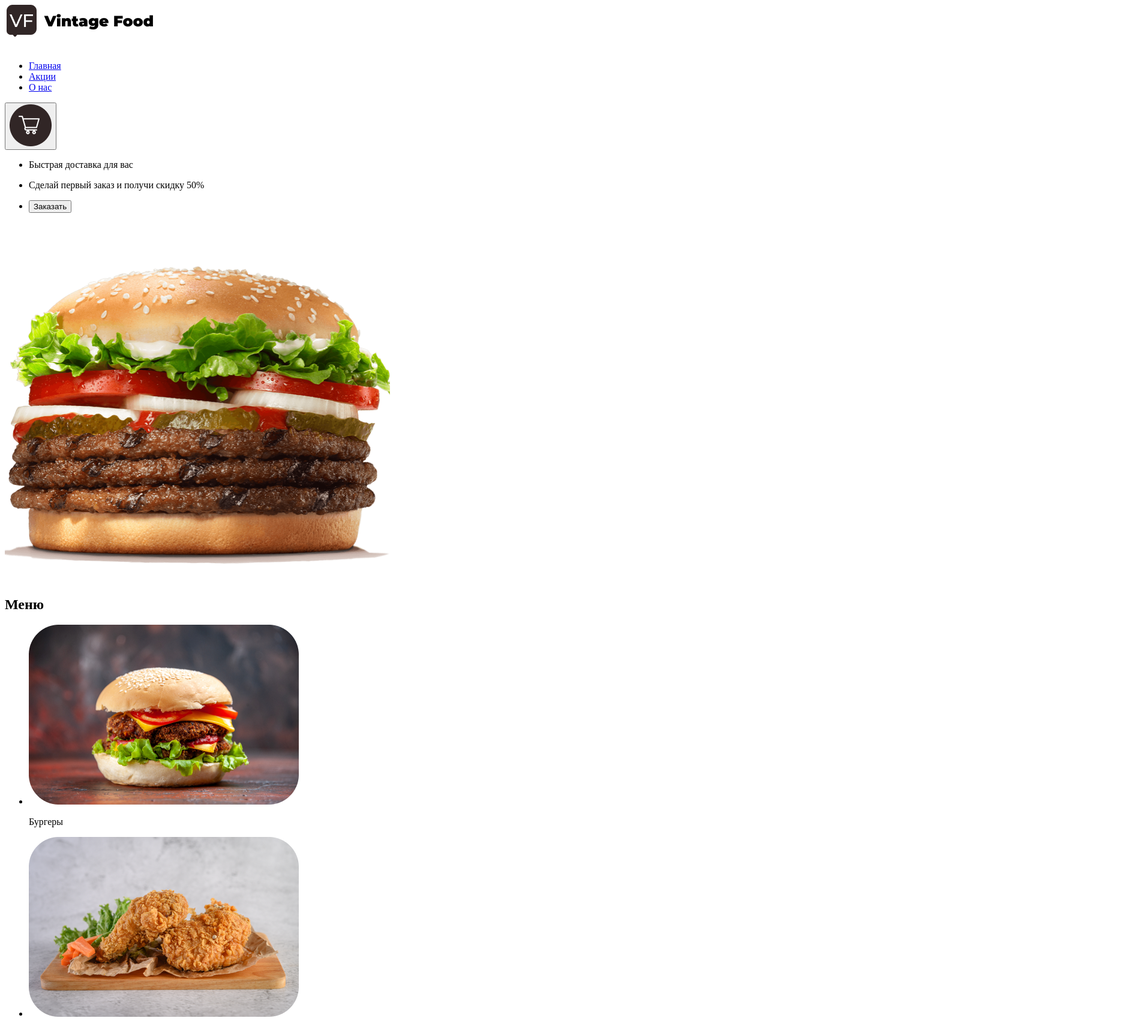
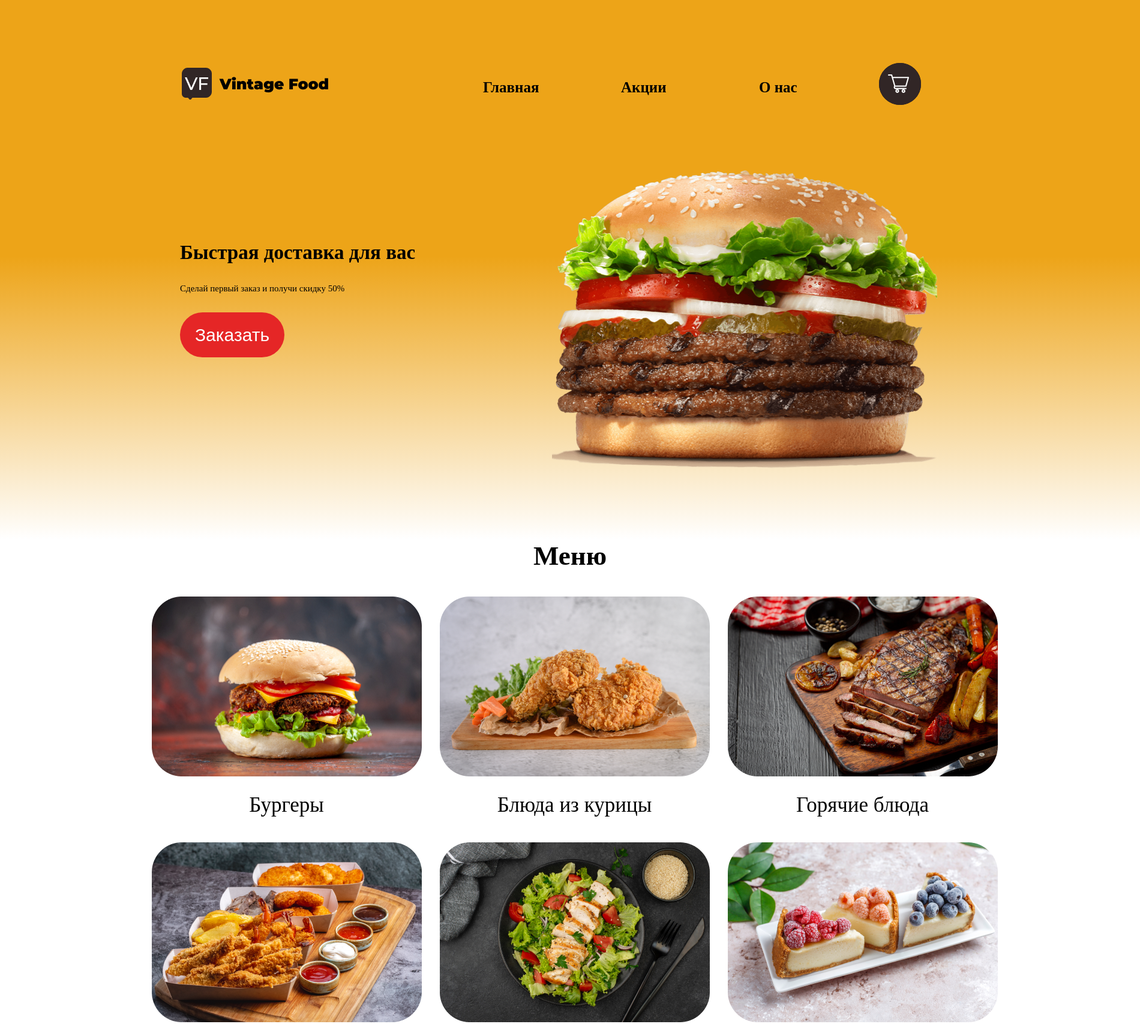
Before and after one commit to Hromsi/Pactice-CSS, a plain HTML site: page index.html in a window 1280 px wide. Shown: the top 1708 px of the page at 60% size, 1900 px wide, since content can reach past the window. Drawn offline with Linux system fonts and the light colour scheme.

Commit message:
added static styles

```diff
--- a/index.html
+++ b/index.html
@@ -3,13 +3,14 @@
 <head>
     <meta charset="UTF-8">
     <meta name="viewport" content="width=device-width, initial-scale=1.0">
+    <link rel="stylesheet" href="style.css">
     <title>Vintage food</title>
 </head>
 <body>
-    <header>
+    <header class="page_header">
         <nav class="navigation">
             <a href="#">
-                <img src="images/main_logo.png" alt="Vintage food logo">
+                <img src="images/main_logo.png" class="logo">
             </a>
             <ul class="navigation_list">
                 <li>
@@ -101,12 +102,12 @@
         <ul class="footer_contacts">
             <li>
                 <a href="#">
-                    <img src="images/vk-logo.png" width="50" height="50">
+                    <img src="images/vk.png" width="50" height="50" class="logo_vk">
                 </a>
             </li>
             <li>
                 <a href="#">
-                    <img src="images/telegram-logo.png" width="60" height="60">
+                    <img src="images/telegram.png" width="50" height="50">
                 </a>
             </li>
         </ul>
--- /dev/null
+++ b/style.css
@@ -0,0 +1,214 @@
+* {
+    padding: 0;
+    margin: 0;
+}
+
+html {
+    box-sizing: border-box;
+}
+
+body {
+    margin: 0 auto;
+    height: 100%;
+    flex-direction: column;
+    font-weight: 500;
+    font-size: 35px;
+    line-height: 43px;
+    color: #000;
+    background: #fff;
+}
+
+.page_header {
+    width: 1900px;
+    min-height: 900px;
+    background-image: linear-gradient(180deg, #EDA418 47.5%, rgba(237, 164, 24, 0) 100%);
+}
+
+.navigation {
+    display: flex;
+    flex-wrap: wrap;
+    justify-content: center;
+    min-height: 70px;
+    padding-top: 105px;
+    padding-right: 65px;
+}
+
+.logo {
+    display: block;
+    margin-top: 8px;
+}
+
+.navigation_list {
+    display: flex;
+    flex-wrap: wrap;
+    gap: 30px;
+    margin: auto 0;
+    padding: 0;
+    margin-left: 150px;
+    list-style: none;
+}
+
+.navigation_title_main {
+    display: block;
+    min-width: 200px;
+    font-weight: 700;
+    font-size: 25px;
+    line-height: 30px;
+    text-decoration: none;
+    color: #000;
+}
+
+.navigation_button {
+    display: inline-block;
+    width: 70px;
+    height: 70px;
+    background-color: #000;
+    border: none;
+    border-radius: 100px;
+}
+
+.container_page_header {
+    display: flex;
+    padding-top: 25px;
+    gap: 20px;
+    padding-left: 300px;
+}
+
+.text_header_list {
+    width: 600px;
+    margin: 0;
+    padding: 0;
+    list-style: none;
+}
+
+.text_header {
+    margin: 0;
+    padding: 0;
+    padding-top: 190px;
+    font-weight: 800;
+    font-size: 33px;
+    line-height: 40px;
+}
+
+.text_header_discount {
+    margin: 0;
+    padding: 0;
+    padding: 30px 0;
+    font-weight: 400;
+    font-size: 15px;
+    line-height: 20px;
+}
+
+.container_button_header {
+    display: block;
+    margin: 0;
+    padding: 25px;
+    font-weight: 400;
+    font-size: 30px;
+    line-height: 25px;
+    border: none;
+    border-radius: 50px;
+    background-color: #E52626;
+    color: #fff;
+}
+
+.page_main {
+    width: 1900px;
+    min-height: 900px;
+    text-align: center;
+}
+
+.container_catalog {
+    display: flex;
+    flex-wrap: wrap;
+    justify-content: center;
+}
+
+.catalog_title {
+    margin: 0;
+    padding: 0;
+    font-size: 45px;
+    line-height: 55px;
+    color: #000;
+}
+
+.catalog_list {
+    display: flex;
+    flex-wrap: wrap;
+    justify-content: center;
+    margin: 0;
+    margin-left: 15px;
+    margin-top: 40px;
+    padding: 0;
+    gap: 40px 30px;
+    list-style: none;
+}
+
+.catalog_item {
+    width: 450px;
+}
+
+.catalog_text {
+    margin: 0;
+    padding: 0;
+    padding-top: 15px;
+    font-weight: 500;
+    font-size: 35px;
+    line-height: 45px;
+    color: #000;
+}
+
+.page_footer {
+    width: 1900px;
+    min-height: 450px;
+    text-align: center;
+    background-image: linear-gradient(0deg, #EDA418, rgba(237, 164, 24, 0) 100%);
+}
+
+.footer_list {
+    display: flex;
+    flex-wrap: wrap;
+    margin: 0;
+    padding: 0;
+    padding-top: 160px;
+    gap: 100px;
+    font-weight: 400;
+    font-size: 20px;
+    line-height: 25px;
+    justify-content: center;
+    list-style: none;
+}
+
+.footer_title {
+    margin: 0;
+    padding: 0;
+    text-decoration: none;
+    color: #000;
+}
+
+.footer_page_text {
+    margin: 0;
+    padding: 0;
+    padding-top: 20px;
+    font-weight: 500;
+    font-size: 20px;
+    line-height: 25px;
+    list-style: none;
+}
+
+.footer_text {
+    padding-top: 25px;
+}
+
+.footer_contacts {
+    display: flex;
+    flex-wrap: wrap;
+    gap: 20px;
+    justify-content: center;
+    list-style: none;
+    padding-top: 25px;
+}
+
+.footer_images {
+    display: block;
+}
```
Also changed, not shown: images/telegram.png (added), images/vk.png (added).
